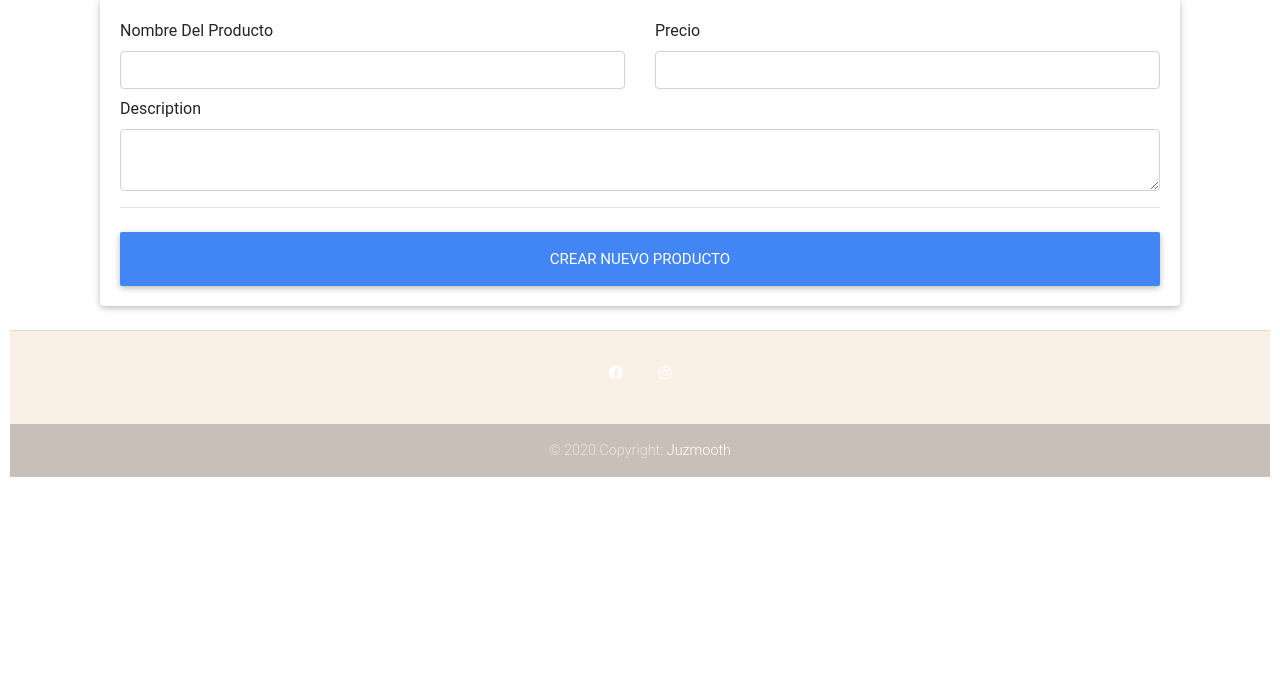
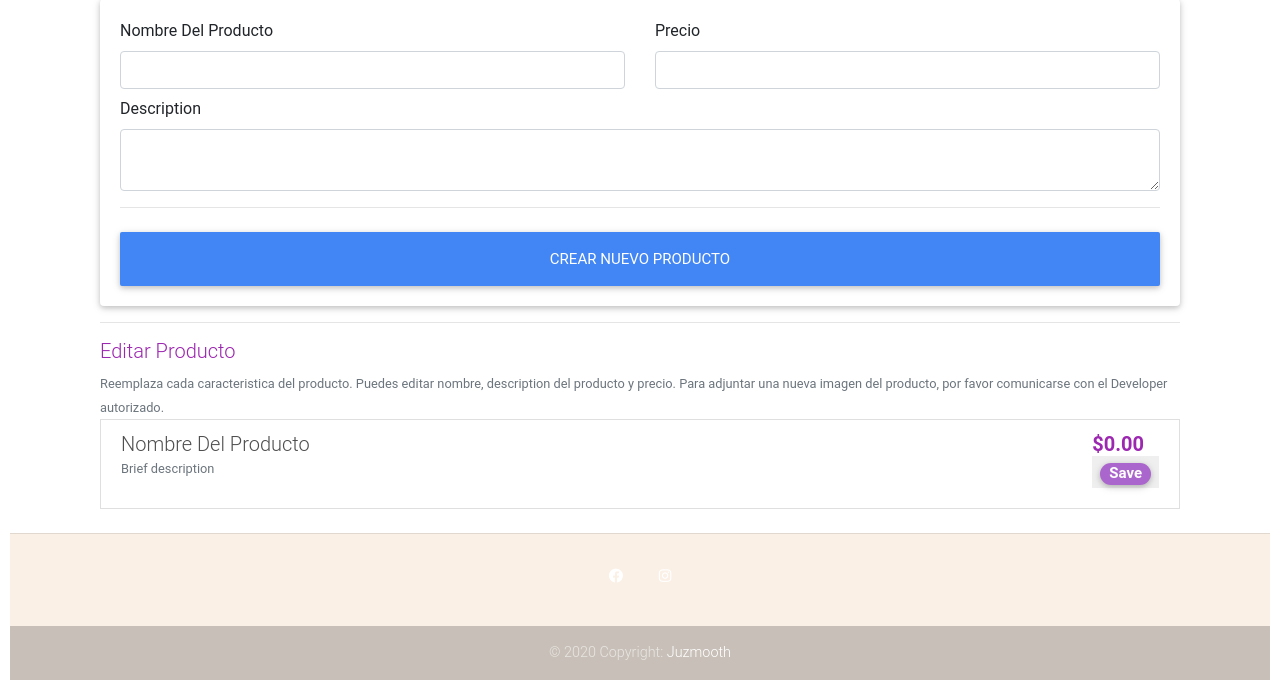
Before and after one commit to CarinaLR/Ivonne, a Django app: page /adminProduct in a window 1280 px wide. Shown: the part 423-1103 px from the top of the page. Before the commit the page ends 900 px from the top, so only its background shows below. Run offline with Django 3.2, Linux system fonts and the light colour scheme; data that the repository does not hold is empty; some libraries are stand-ins or nearby versions.

Commit message:
connecting to js

```diff
--- a/auctions/templates/auctions/adminProduct.html
+++ b/auctions/templates/auctions/adminProduct.html
@@ -30,12 +30,16 @@
               >${{ product.price }}</span
             >
             <br />
-            <button style="border-color: transparent">
+            <button style="border-color: transparent; background-color: transparent;">
               <span class="badge badge-pill primary-color">Update</span>
             </button>
-            <button style="border-color: transparent" id="delete" action="{% url 'changingProduct' product.id %}">
-              <span class="badge badge-pill danger-color">Delete</span>
+
+
+
+            <button style="border-color: transparent; background-color: transparent;"  id="delete_prod" onclick="delete_prod({{ product.id }})">
+                <span class="badge badge-pill danger-color">Delete</span>
             </button>
+
           </h5>
         </li>
         {% endfor %}
@@ -45,7 +49,7 @@
   <!-- List Of Products -->
 
   <!-- Add Product -->
-  <div class="container">
+  <div class="container" id="add_box">
     <hr />
 
     <a href="" class="purple-text">
@@ -122,6 +126,47 @@
     </div>
     <!--/.Form New Product-->
   </div>
+
+    <!-- Edit Product -->
+    <div class="container" id="edit_box">
+    <hr />
+
+    <a href="" class="purple-text">
+      <h5>Editar Producto</h5>
+    </a>
+    <small class="text-muted"
+      >Reemplaza cada caracteristica del producto. Puedes editar nombre, description del producto y precio. Para adjuntar una nueva imagen del producto, por favor
+      comunicarse con el Developer autorizado.</small
+    >
+    <br />
+
+    {% if message %}
+    <div>{{ message }}</div>
+    {% endif %}
+
+    <!-- Product Content-->
+
+    <div class="list-group-item d-flex justify-content-between lh-condensed">
+          <div>
+            <h5 class="my-0 dark-grey-text">Nombre Del Producto</h5>
+            <small class="text-muted">Brief description</small>
+          </div>
+
+          <h5>
+            <span class="text-muted font-weight-bold purple-text"
+              >$0.00</span
+            >
+            <br />
+            <button style="border-color: transparent">
+              <span class="badge badge-pill secondary-color">Save</span>
+            </button>
+          </h5>
+      </div>
+
+    <!-- Product Content-->
+
+    <!-- Edit Product -->
+  </div>
   <!--Main Content-->
 </div>
 
--- a/auctions/views.py
+++ b/auctions/views.py
@@ -125,6 +125,7 @@ def adminProduct(request):
 
 def changingProduct(request, prod_id):
     allproducts = Product.objects.all()
+    got_id = prod_id
 
     product_id = prod_id
     print("profuct to delete", product_id)
```
Also changed, not shown: other parts of auctions/templates/auctions/adminProduct.html (+4 -0 lines), auctions/static/auctions/main.js (+19 -8 lines).
